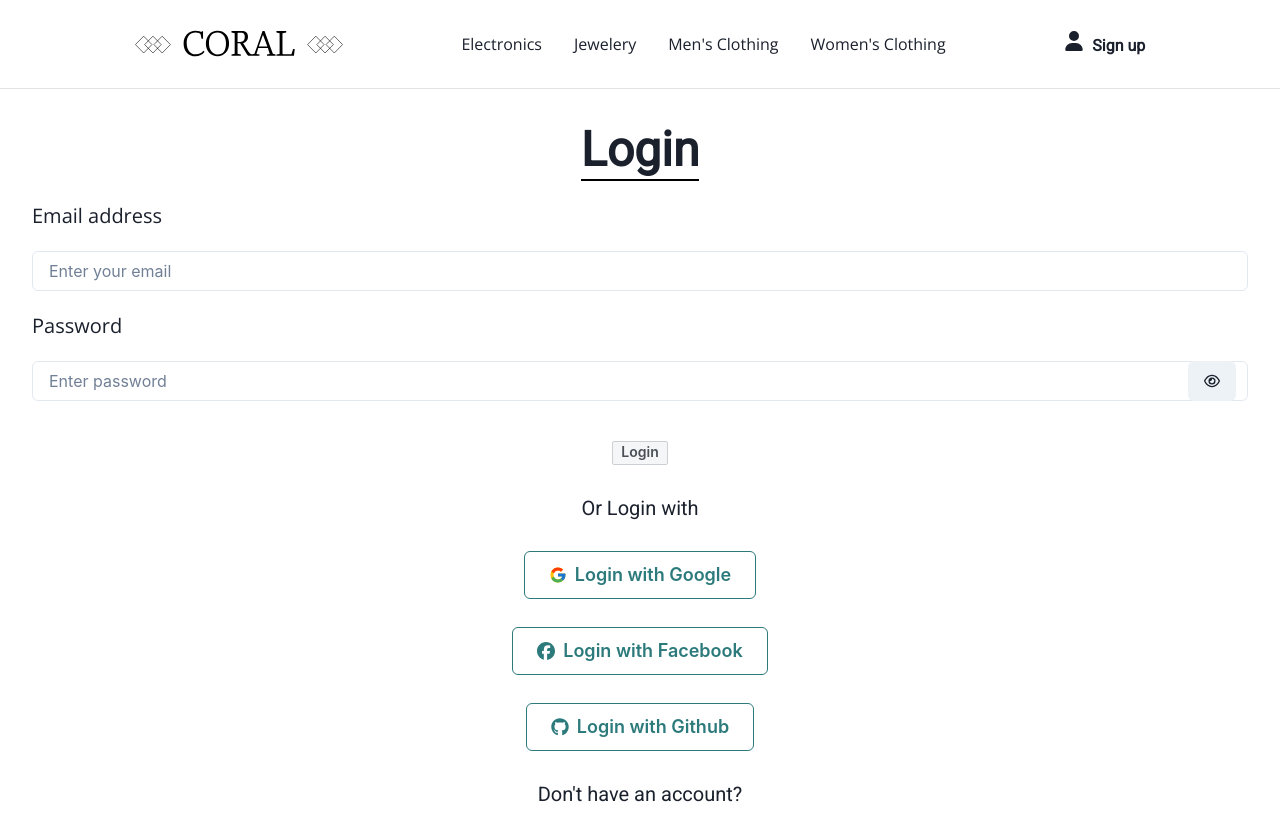
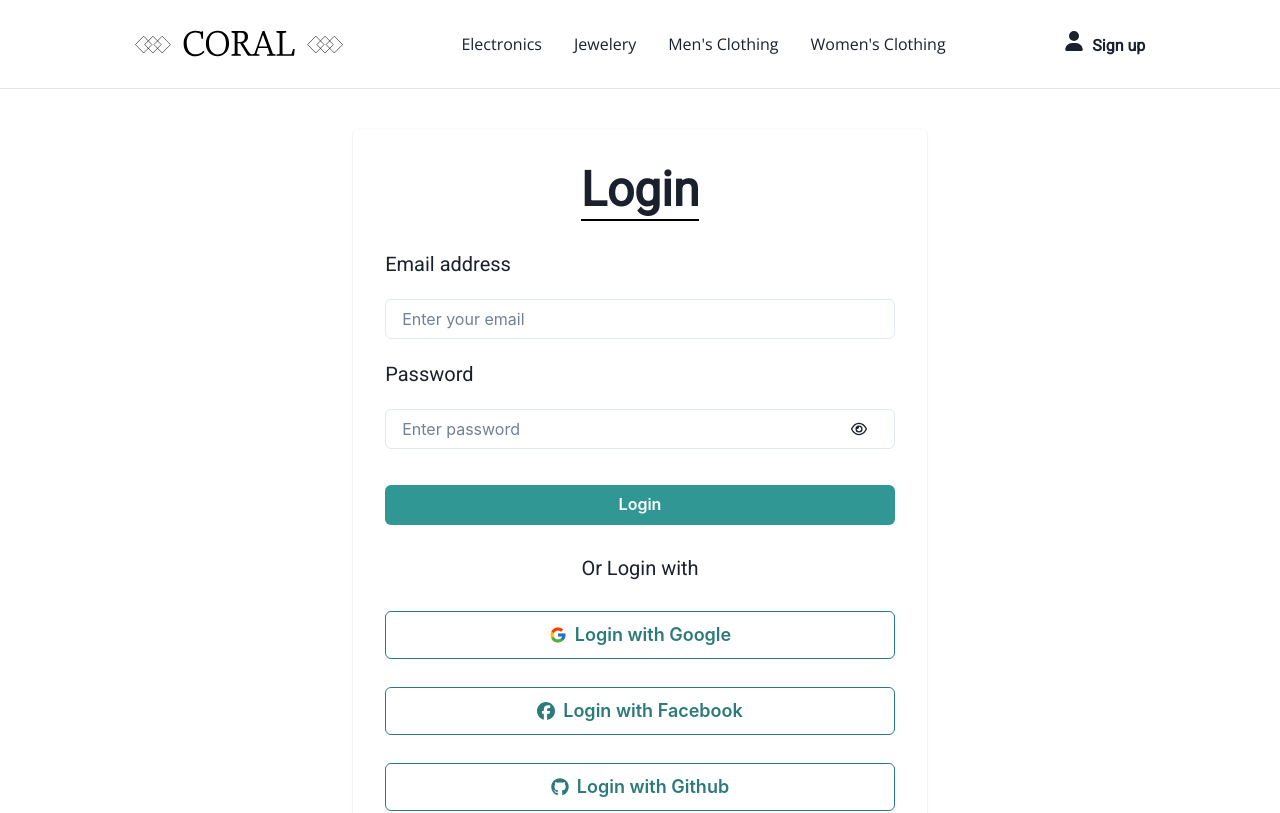
Before and after one commit to Shuvayu-Patra/coral, a React (Create React App) app: page /login in a window 1280 px wide. Shown: the top 813 px of the page. Built offline with nearby package versions, Linux system fonts and the light colour scheme.

Commit message:
Add email and password authentication to Firebase context

```diff
--- a/src/Context/Firebase.jsx
+++ b/src/Context/Firebase.jsx
@@ -1,7 +1,14 @@
 import { createContext, useContext } from "react";
 import { initializeApp } from "firebase/app";
-import { getAuth, signInWithPopup, GoogleAuthProvider } from "firebase/auth";
+import {
+  getAuth,
+  signInWithPopup,
+  GoogleAuthProvider,
+  createUserWithEmailAndPassword,
+  signInWithEmailAndPassword
+} from "firebase/auth";
 import { signOut } from "firebase/auth";
+import { getDatabase, ref, set } from "firebase/database";
 
 const firebaseConfig = {
   apiKey: "AIzaSyDApISodCR2pMMi48tYdzzWof6_Zpgr390",
@@ -10,10 +17,12 @@ const firebaseConfig = {
   storageBucket: "coral-d9a1f.appspot.com",
   messagingSenderId: "115418950473",
   appId: "1:115418950473:web:1048eaada744709a024898",
+  databaseURL: "https://coral-d9a1f-default-rtdb.firebaseio.com",
 };
 const app = initializeApp(firebaseConfig);
 const auth = getAuth(app);
 const provider = new GoogleAuthProvider();
+export const db = getDatabase(app);
 
 const firebaseContext = createContext(null);
 
@@ -38,9 +47,27 @@ export const FirebaseProvider = ({ children }) => {
       });
   };
 
+  const signupUserWithEmailandPassword = (name, email, password) => {
+    console.log(name, email, password);
+    createUserWithEmailAndPassword(auth, email, password).then((user)=>{
+      set(ref(db,  `users/${user?.uid}`), {
+        name: name,
+        email: email,
+      })
+    })
+  };
+
+  const signinUserWithEmailandPassword = (email, password) => {
+    signInWithEmailAndPassword(auth, email, password).then((user)=>{
+      console.log(user)
+    })
+  }
+
   const value = {
     signinWithGoogle,
     signOut,
+    signupUserWithEmailandPassword,
+    signinUserWithEmailandPassword
   };
 
   return (
--- a/src/Pages/Login.jsx
+++ b/src/Pages/Login.jsx
@@ -1,6 +1,7 @@
 import {
-  Box,
   Button,
+  Card,
+  Container,
   Heading,
   Input,
   InputGroup,
@@ -11,14 +12,45 @@ import {
 import React, { useState } from "react";
 import { FaFacebook, FaGithub, FaRegEye, FaRegEyeSlash } from "react-icons/fa6";
 import { FcGoogle } from "react-icons/fc";
+import { db, useFirebase } from "../Context/Firebase";
+
+
 
 export default function Login() {
+  // const putData = () => {
+  //   set(ref(db, "users/shuvayu"), {
+  //     id: 1,
+  //     name: "Shuvayu",
+  //     age: 20,
+  //   });
+  // };
+
   const [showPassword, setShowPassword] = useState(false);
+  const [signedup, setSignedUp] = useState(false);
+  const [name, setName] = useState("");
+  const [email, setEmail] = useState("");
+  const [password, setPassword] = useState("");
 
   const handleClickShowPassword = () => setShowPassword(!showPassword);
 
+  const firebase = useFirebase();
+  const signupUserWithEmailandPassword =
+    firebase.signupUserWithEmailandPassword;
+  const signinUserWithEmailandPassword =
+    firebase.signinUserWithEmailandPassword;
+  const signinWithGoogle = firebase.signinWithGoogle;
+  const HandleButtonClick = () => {
+    if (signedup) {
+      signupUserWithEmailandPassword(name, email, password);
+    } else {
+      signinUserWithEmailandPassword(email, password);
+    }
+  };
+
   return (
     <>
+      <Container my={10}>
+        <Card>
           <Stack p={[4, 8]} alignItems={"start"} gap={5}>
             <Heading
               fontFamily={'"Roboto","sans-serif"'}
@@ -27,69 +59,83 @@ export default function Login() {
               fontSize={["2xl", "5xl"]}
               mx={"auto"}
             >
-          Login
+              {signedup ? "Sign Up" : "Login"}
             </Heading>
+            {signedup && (
+              <>
                 <Text
-          fontFamily={'"Open Sans","sans-serif"'}
+                  fontFamily={'"Roboto","sans-serif"'}
                   fontSize={["md", "xl"]}
                   textAlign={"center"}
-          mx={""}
+                  mt={2}
+                >
+                  Name
+                </Text>
+                <Input
+                  value={name}
+                  onChange={(e) => {
+                    setName(e.target.value);
+                  }}
+                  type="text"
+                  placeholder="Enter your name"
+                  size="md"
+                  required
+                />
+              </>
+            )}
+            <Text
+              fontFamily={'"Roboto","sans-serif"'}
+              fontSize={["md", "xl"]}
+              textAlign={"center"}
+              mt={2}
             >
               Email address
             </Text>
-        <Input placeholder="Enter your email" size="md" />
+            <Input
+              value={email}
+              onChange={(e) => {
+                setEmail(e.target.value);
+              }}
+              type="email"
+              placeholder="Enter your email"
+              size="md"
+              required
+            />
             <Text
-          fontFamily={'"Open Sans","sans-serif"'}
+              fontFamily={'"Roboto","sans-serif"'}
               fontSize={["md", "xl"]}
               textAlign={"center"}
-          mx={""}
             >
               Password
             </Text>
             <InputGroup size="md">
               <Input
-            pr="4.5rem"
+                value={password}
+                onChange={(e) => {
+                  setPassword(e.target.value);
+                }}
                 type={showPassword ? "text" : "password"}
                 placeholder="Enter password"
+                required
               />
-          <InputRightElement width="4.5rem">
-            <Button
-              h="1.75rem"
-              size={["sm", "md"]}
+              <InputRightElement
+                width="4.5rem"
+                px={0}
                 onClick={handleClickShowPassword}
+                cursor={"pointer"}
               >
                 {showPassword ? <FaRegEyeSlash /> : <FaRegEye />}
-            </Button>
               </InputRightElement>
             </InputGroup>
-        <Box
-          as="button"
-          height="24px"
-          lineHeight="1.2"
-          transition="all 0.2s cubic-bezier(.08,.52,.52,1)"
-          border="1px"
-          px="8px"
-          borderRadius="2px"
-          fontSize="14px"
-          fontWeight="semibold"
-          bg="#f5f6f7"
-          borderColor="#ccd0d5"
-          color="#4b4f56"
-          _hover={{ bg: "#ebedf0" }}
-          _active={{
-            bg: "#dddfe2",
-            transform: "scale(0.98)",
-            borderColor: "#bec3c9",
-          }}
-          _focus={{
-            boxShadow:
-              "0 0 1px 2px rgba(88, 144, 255, .75), 0 1px 1px rgba(0, 0, 0, .15)",
-          }}
+            <Button
+              colorScheme="teal"
               mx={"auto"}
-          mt={5}
+              mt={4}
+              w={"full"}
+              onClick={HandleButtonClick}
             >
-          Login
-        </Box>
+              {signedup ? "Sign Up" : "Login"}
+            </Button>
             <Text
               fontFamily={'"Roboto","sans-serif"'}
               fontSize={["md", "xl"]}
@@ -99,13 +145,38 @@ export default function Login() {
             >
               Or Login with
             </Text>
-        <Button leftIcon={<FcGoogle />} colorScheme="teal" variant="outline" mx={"auto"} size={["md","lg"]} mt={2}>
+            <Button
+              leftIcon={<FcGoogle />}
+              colorScheme="teal"
+              variant="outline"
+              mx={"auto"}
+              size={["md", "lg"]}
+              mt={2}
+              w={"full"}
+              onClick={signinWithGoogle}
+            >
               Login with Google
             </Button>
-        <Button leftIcon={<FaFacebook />} colorScheme="teal" variant="outline" mx={"auto"} size={["md","lg"]} mt={2}>
+            <Button
+              leftIcon={<FaFacebook />}
+              colorScheme="teal"
+              variant="outline"
+              mx={"auto"}
+              size={["md", "lg"]}
+              mt={2}
+              w={"full"}
+            >
               Login with Facebook
             </Button>
-        <Button leftIcon={<FaGithub />} colorScheme="teal" variant="outline" mx={"auto"} size={["md","lg"]} mt={2}>
+            <Button
+              leftIcon={<FaGithub />}
+              colorScheme="teal"
+              variant="outline"
+              mx={"auto"}
+              size={["md", "lg"]}
+              mt={2}
+              w={"full"}
+            >
               Login with Github
             </Button>
             <Text
@@ -115,10 +186,23 @@ export default function Login() {
               mx={"auto"}
               mt={2}
             >
-          Don't have an account?
+              {signedup ? "Already have an account?" : "Don't have an account?"}
             </Text>
-        <Button colorScheme='teal' mx={"auto"} mt={2}>Sign up</Button>
+            <Button
+              colorScheme="teal"
+              mx={"auto"}
+              mt={2}
+              w={"full"}
+              onClick={() => {
+                setSignedUp(!signedup);
+                window.scrollTo(0, 0);
+              }}
+            >
+              {signedup ? "Login" : "Sign Up"}
+            </Button>
           </Stack>
+        </Card>
+      </Container>
     </>
   );
 }
```
Lines whose indentation alone changed are shown as unchanged.
